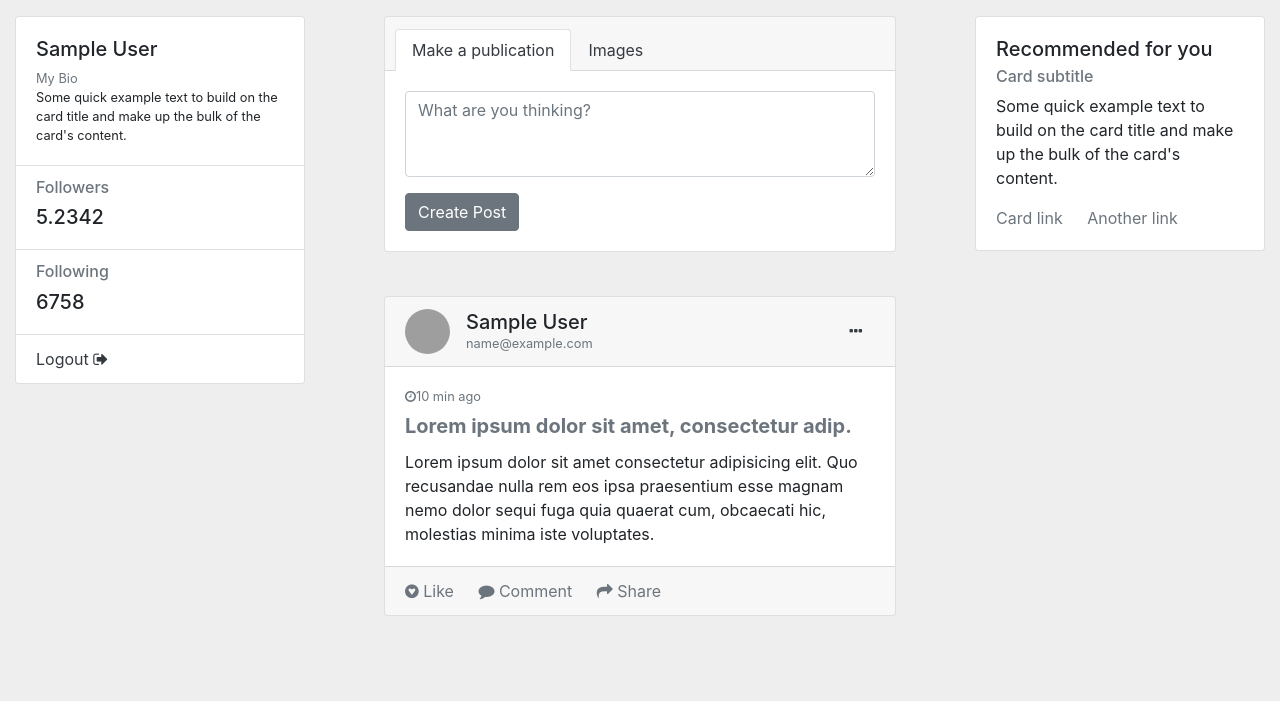
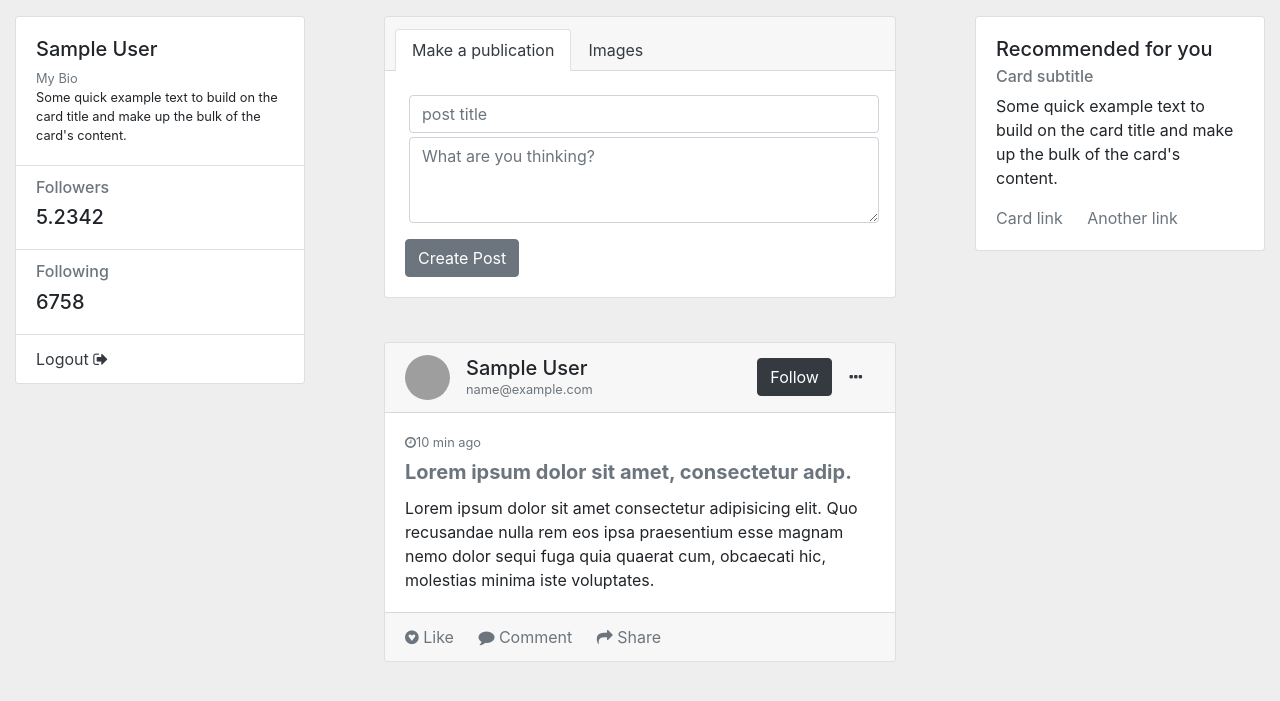
Before and after one commit to badakomora/Bikers-and-Hikers, a PHP site: page /templates/home.php in a window 1280 px wide. Shown: the part 71-772 px from the top of the page. Run offline with PHP 8.4, Linux system fonts and the light colour scheme; the visitor is signed in with stand-in values (Sample User, id 1); grey boxes are pictures that could not be loaded.

Commit message:
latest commit

```diff
--- a/frontend/templates/home.php
+++ b/frontend/templates/home.php
@@ -103,11 +103,14 @@ header("refresh: 0, ../");
                         </ul>
                     </div>
                     <div class="card-body">
+                        <form action="" method="post">
                         <div class="tab-content" id="myTabContent">
                             <div class="tab-pane fade show active" id="posts" role="tabpanel" aria-labelledby="posts-tab">
                                 <div class="form-group">
-                                    <label class="sr-only" for="message">post</label>
-                                    <textarea class="form-control" id="message" rows="3" placeholder="What are you thinking?"></textarea>
+                                    <label for="title" class="sr-only">Post Title</label>
+                                    <input type="text" class="form-control m-1" placeholder="post title">
+                                    <label class="sr-only" for="message">Post message</label>
+                                    <textarea class="form-control m-1" id="message" rows="3" placeholder="What are you thinking?"></textarea>
                                 </div>
 
                             </div>
@@ -126,6 +129,7 @@ header("refresh: 0, ../");
                                 <button type="submit" class="btn btn-secondary">Create Post </button>
                             </div>
                         </div>
+                        </form>
                     </div>
                 </div>
                 <!-- Post /////-->
@@ -145,6 +149,7 @@ header("refresh: 0, ../");
                             </div>
                             <div>
                                 <div class="dropdown">
+                                    <button class="btn btn-dark">Follow</button>
                                     <button class="btn btn-link dropdown-toggle" type="button" id="gedf-drop1" data-toggle="dropdown" aria-haspopup="true" aria-expanded="false">
                                         <i class="fa fa-ellipsis-h text-dark"></i>
                                     </button>
```
